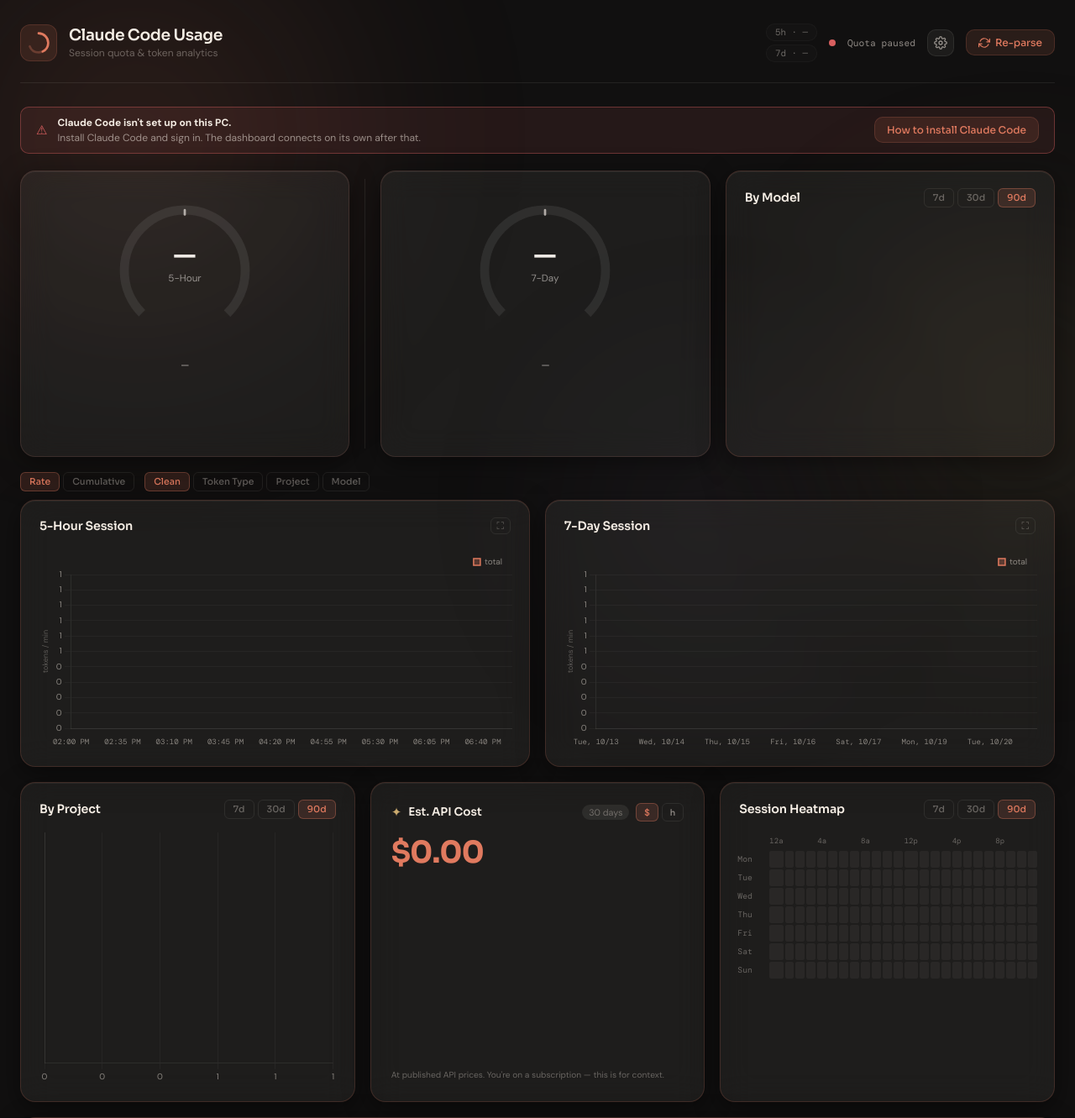
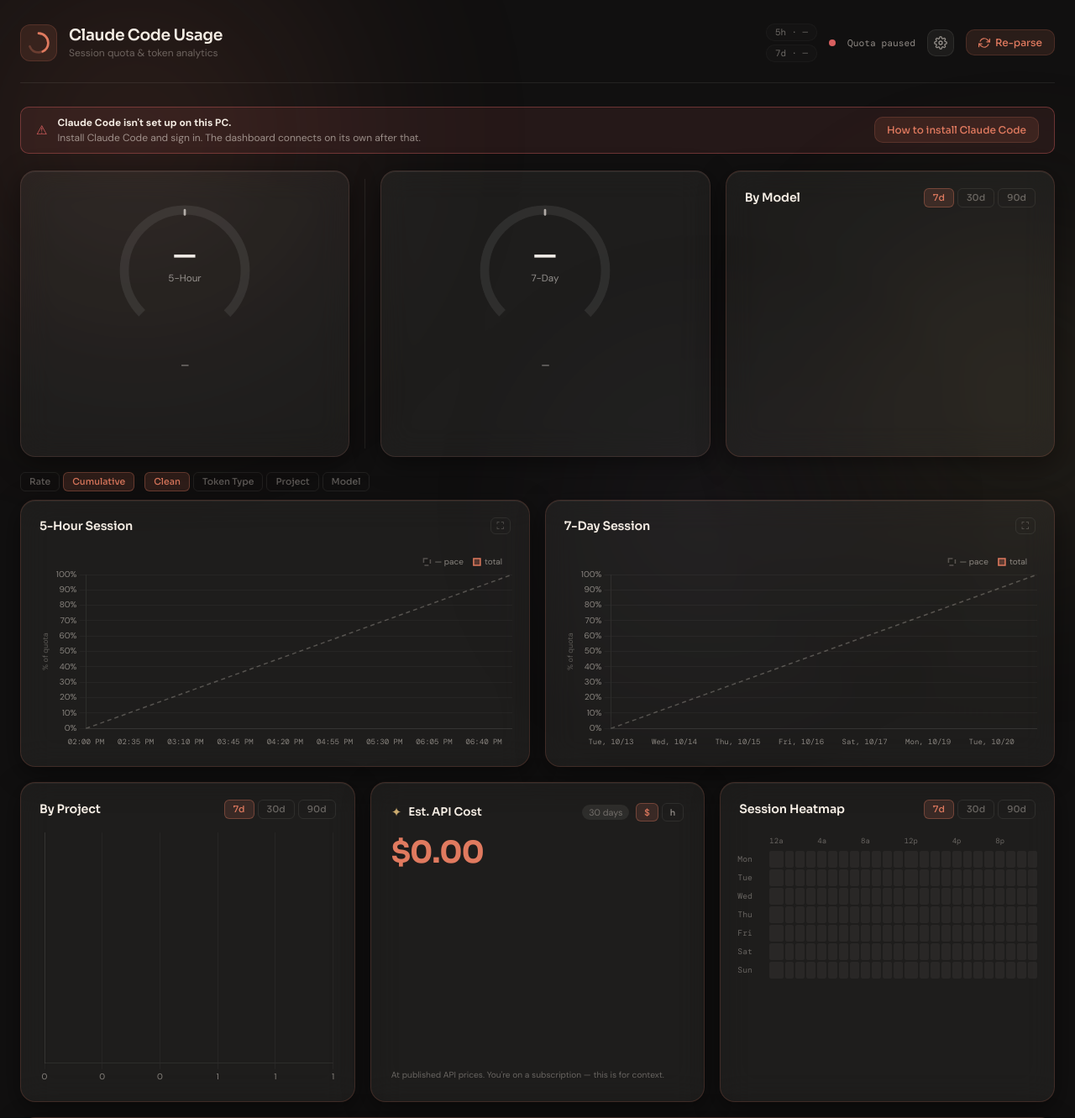
Before and after one commit to 1andonlyWeaver/claude-usage-dashboard, a FastAPI app: page / in a window 1280 px wide. Shown: the top 1331 px of the page at 84% size. Run offline with FastAPI, Linux system fonts and the light colour scheme; data that the repository does not hold is empty; a map, chart or similar area stays blank.

Commit message:
Default the window charts to Cumulative and the period pickers to 7d
By Project, By Model and Session Heatmap now remember the picked period,
as Recent Sessions already did, so the reload after a log refresh keeps
it instead of falling back to the default.

```diff
--- a/templates/index.html
+++ b/templates/index.html
@@ -168,9 +168,9 @@
           <div class="card-header">
             <h2 class="card-title">By Model</h2>
             <div class="day-selector" id="modelDaySelector">
-              <button class="day-btn" onclick="setModelDays(7, this)">7d</button>
+              <button class="day-btn active" onclick="setModelDays(7, this)">7d</button>
               <button class="day-btn" onclick="setModelDays(30, this)">30d</button>
-              <button class="day-btn active" onclick="setModelDays(90, this)">90d</button>
+              <button class="day-btn" onclick="setModelDays(90, this)">90d</button>
             </div>
           </div>
           <div class="chart-wrap chart-wrap-donut">
@@ -183,8 +183,8 @@
       <section class="window-section">
         <div class="window-controls">
           <div class="view-selector">
-            <button class="view-btn active" onclick="setWindowView('rate', this)">Rate</button>
-            <button class="view-btn" onclick="setWindowView('cumulative', this)">Cumulative</button>
+            <button class="view-btn" onclick="setWindowView('rate', this)">Rate</button>
+            <button class="view-btn active" onclick="setWindowView('cumulative', this)">Cumulative</button>
           </div>
           <div class="stack-selector">
             <button class="stack-btn active" onclick="setWindowStack('none', this)">Clean</button>
@@ -223,9 +223,9 @@
           <div class="card-header">
             <h2 class="card-title">By Project</h2>
             <div class="day-selector" id="projectDaySelector">
-              <button class="day-btn" onclick="setProjectDays(7, this)">7d</button>
+              <button class="day-btn active" onclick="setProjectDays(7, this)">7d</button>
               <button class="day-btn" onclick="setProjectDays(30, this)">30d</button>
-              <button class="day-btn active" onclick="setProjectDays(90, this)">90d</button>
+              <button class="day-btn" onclick="setProjectDays(90, this)">90d</button>
             </div>
           </div>
           <div class="chart-wrap chart-wrap-tall">
@@ -268,9 +268,9 @@
           <div class="card-header">
             <h2 class="card-title">Session Heatmap</h2>
             <div class="day-selector" id="heatmapDaySelector">
-              <button class="day-btn" onclick="setHeatmapDays(7, this)">7d</button>
+              <button class="day-btn active" onclick="setHeatmapDays(7, this)">7d</button>
               <button class="day-btn" onclick="setHeatmapDays(30, this)">30d</button>
-              <button class="day-btn active" onclick="setHeatmapDays(90, this)">90d</button>
+              <button class="day-btn" onclick="setHeatmapDays(90, this)">90d</button>
             </div>
           </div>
           <div id="heatmapWrap" class="heatmap-wrap"></div>
```
Also changed, not shown: static/dashboard.js (+12 -9 lines).
